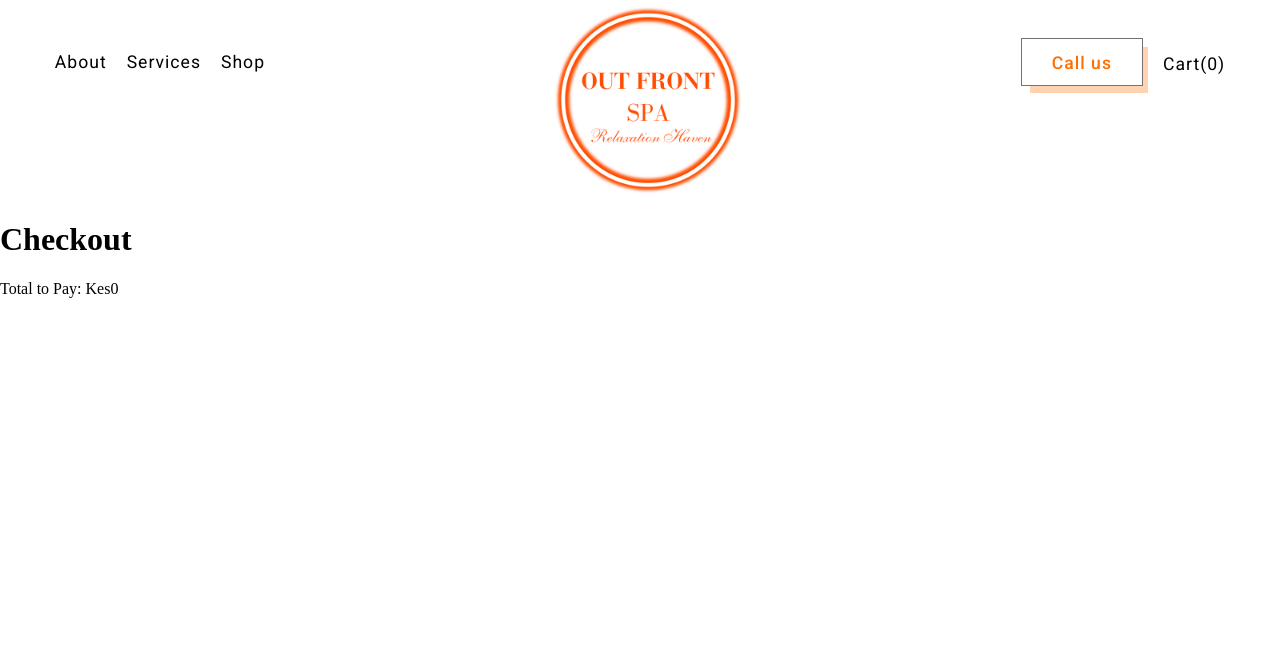
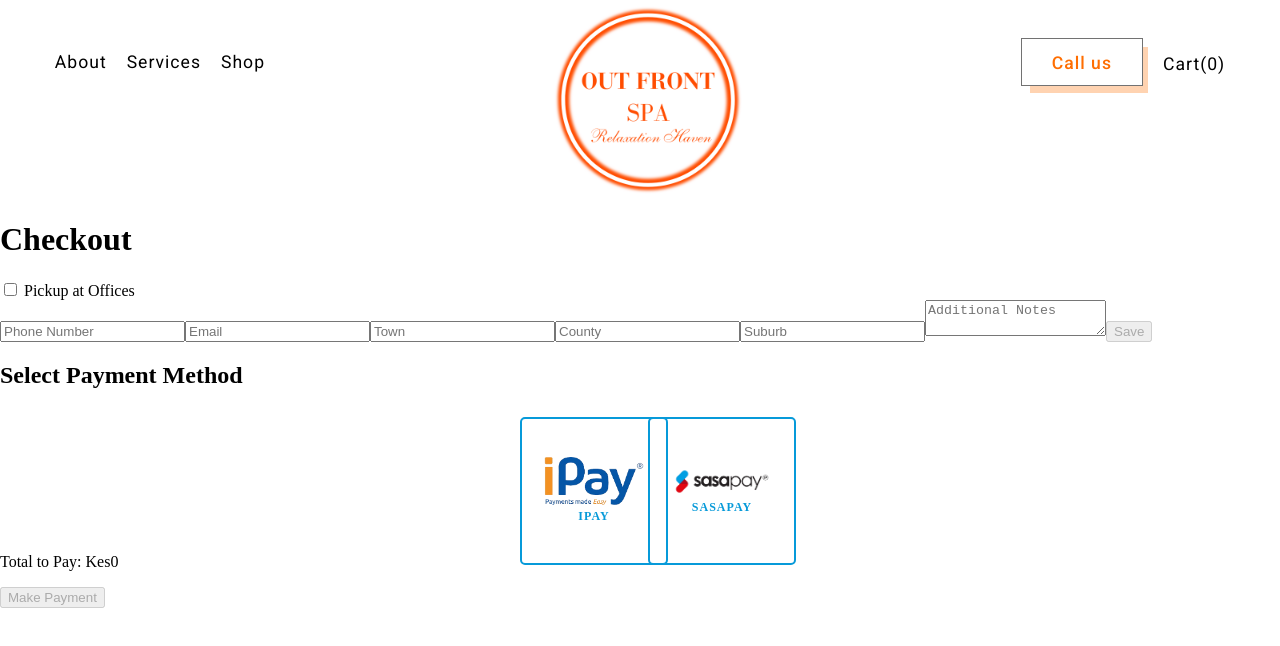
Before and after one commit to some-casual-coder/Outfront, a Vue app in the folder outfrontspa/: page /checkout in a window 1280 px wide. Shown: the top 646 px of the page. Built offline with nearby package versions, Linux system fonts and the light colour scheme; a web font is replaced by a local one.

Commit message:
add checkout page functionality

```diff
--- a/outfrontspa/src/views/Checkout.vue
+++ b/outfrontspa/src/views/Checkout.vue
@@ -2,18 +2,143 @@
     <Navbar />
     <div class="checkout">
         <h1>Checkout</h1>
+        <div class="checkout-page">
+            <form @submit="handleSubmit">
+                <div>
+                    <label>
+                        <input type="checkbox" v-model="isPickupAtOffices"> Pickup at Offices
+                    </label>
+                </div>
+                <input type="tel" v-model="phoneNumber" placeholder="Phone Number" required>
+                <input type="email" v-model="email" placeholder="Email" required>
+                <input type="text" v-model="town" placeholder="Town" :required="!isPickupAtOffices"
+                    :disabled="isPickupAtOffices">
+                <input type="text" v-model="county" placeholder="County" :required="!isPickupAtOffices"
+                    :disabled="isPickupAtOffices">
+                <input type="text" v-model="suburb" placeholder="Suburb" :required="!isPickupAtOffices"
+                    :disabled="isPickupAtOffices">
+                <textarea v-model="additionalNotes" placeholder="Additional Notes"
+                    :required="!isPickupAtOffices"></textarea>
+                <button type="submit" :disabled="!isFormValid">Save</button>
+            </form>
+            <div v-if="showModal" class="checkout-details">
+                <h3>Contact Details</h3>
+                <p><span>{{ phoneNumber }}</span> <span>{{ email }}</span></p>
+                <h1>Address Details</h1>
+                <p>{{ suburb }}, {{ town }}, {{ county }}</p>
+            </div>
+            <div class="payment-options">
+                <h2>Select Payment Method</h2>
+                <div class="radio-tile-group">
+                    <div v-for="option in paymentOptions" :key="option.id" class="input-container">
+                        <input :id="option.id" class="radio-button" type="radio" :value="option.value"
+                            v-model="selectedOption" name="paymentType" />
+                        <div class="radio-tile">
+                            <div :class="['icon']">
+                                <img :src="option.imageSrc" :alt="option.label + ' Logo'">
+                            </div>
+                            <label :for="option.id" class="radio-tile-label">{{ option.label }}</label>
+                        </div>
+                    </div>
+                </div>
+                <p>{{ paymentOptions.find(option => option.value === selectedOption)?.description }}</p>
+            </div>
+        </div>
         <p>Total to Pay: Kes{{ checkoutTotal }}</p>
+        <button @click="makePayment" :disabled="!selectedOption || !isFormValid">Make Payment</button>
     </div>
 </template>
 
 <script>
 import { defineComponent, onMounted } from 'vue';
 import Navbar from '@/components/Navbar.vue';
+import iPayLogo from '@/assets/images/ipay.png';
+import sasapayLogo from '@/assets/images/sasapay.png';
 
 export default defineComponent({
     name: 'CheckoutView',
     components: {
         Navbar,
+    },
+    data() {
+        return {
+            isPickupAtOffices: false,
+            phoneNumber: '',
+            email: '',
+            town: '',
+            county: '',
+            suburb: '',
+            additionalNotes: '',
+            showModal: false,
+            selectedOption: null,
+            paymentOptions: [
+                {
+                    id: "iPay",
+                    value: "1",
+                    label: "iPay",
+                    imageSrc: iPayLogo,
+                    description: "You will be redirected to the iPay dashboard to complete your payment"
+                },
+                {
+                    id: "sasapay",
+                    value: "2",
+                    label: "Sasapay",
+                    imageSrc: sasapayLogo,
+                    description: "You will be redirected to log in to your SasaPay account and complete the payment"
+                },
+            ]
+        }
+    },
+    computed: {
+        isFormValid() {
+            if (this.isPickupAtOffices) {
+                return this.phoneNumber && this.email;
+            } else {
+                return this.phoneNumber && this.email && this.town && this.county && this.suburb;
+            }
+        }
+    },
+    methods: {
+        handleSubmit(event) {
+            event.preventDefault();
+            if (this.isPickupAtOffices) {
+                this.saveDetails();
+            } else {
+                this.saveDetails();
+
+            }
+        },
+
+        saveDetails() {
+            const formData = {
+                isPickupAtOffices: this.isPickupAtOffices,
+                phoneNumber: this.phoneNumber,
+                email: this.email,
+                additionalNotes: this.additionalNotes
+            }
+
+            if (!this.isPickupAtOffices) {
+                formData.town = this.town
+                formData.county = this.county
+                formData.suburb = this.suburb
+            }
+            // this.$emit('form-submitted', formData)
+            this.showModal = true;
+            console.log(formData);
+        },
+
+        proceedToPayment() {
+            console.log("Paying...");
+        }
+    },
+    watch: {
+        isPickupAtOffices(newValue) {
+            if (newValue) {
+                this.town = ''
+                this.county = ''
+                this.suburb = ''
+            }
+        }
     }
 })
 
@@ -25,7 +150,6 @@ import { ref, onMounted } from 'vue';
 const checkoutTotal = ref(0);
 
 onMounted(() => {
-    // Retrieve the total from session storage
     const total = sessionStorage.getItem('checkoutTotal');
     if (total) {
         checkoutTotal.value = parseFloat(total);
@@ -35,3 +159,89 @@ onMounted(() => {
     // sessionStorage.removeItem('checkoutTotal');
 });
 </script>
+
+<style scoped>
+.d-none {
+    display: none;
+}
+
+.container {
+    margin-top: 30px;
+    display: flex;
+    justify-content: center;
+    align-items: center;
+}
+
+.radio-tile-group {
+    display: flex;
+    flex-wrap: wrap;
+    justify-content: center;
+}
+
+.radio-tile img {
+    width: 100px;
+}
+
+.radio-tile-group .input-container {
+    position: relative;
+    height: 7rem;
+    width: 7rem;
+    margin: 0.5rem;
+}
+
+.radio-tile-group .input-container .radio-button {
+    opacity: 0;
+    position: absolute;
+    top: 0;
+    left: 0;
+    height: 100%;
+    width: 100%;
+    margin: 0;
+    cursor: pointer;
+}
+
+.radio-tile-group .input-container .radio-tile {
+    display: flex;
+    flex-direction: column;
+    align-items: center;
+    justify-content: center;
+    width: 100%;
+    height: 100%;
+    border: 2px solid #079ad9;
+    border-radius: 5px;
+    padding: 1rem;
+    transition: transform 300ms ease;
+}
+
+.radio-tile-group .input-container .icon svg {
+    fill: #079ad9;
+    width: 3rem;
+    height: 3rem;
+}
+
+.radio-tile-group .input-container .radio-tile-label {
+    text-align: center;
+    font-size: 0.75rem;
+    font-weight: 600;
+    text-transform: uppercase;
+    letter-spacing: 1px;
+    color: #079ad9;
+}
+
+.radio-tile-group .input-container .radio-button:checked+.radio-tile {
+    background-color: #079ad9;
+    border: 2px solid #079ad9;
+    color: white;
+    transform: scale(1.1, 1.1);
+}
+
+.radio-tile-group .input-container .radio-button:checked+.radio-tile .icon svg {
+    fill: white;
+    background-color: #079ad9;
+}
+
+.radio-tile-group .input-container .radio-button:checked+.radio-tile .radio-tile-label {
+    color: white;
+    background-color: #079ad9;
+}
+</style>
```
Also changed, not shown: outfrontspa/src/assets/images/ipay.png (added), outfrontspa/src/assets/images/sasapay.png (added).
